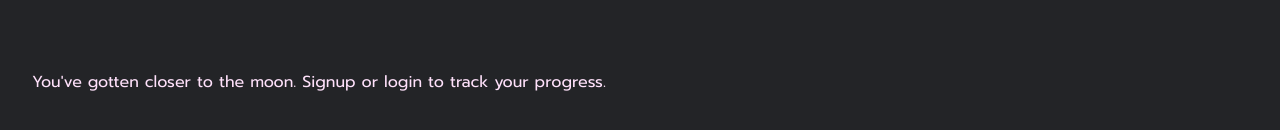
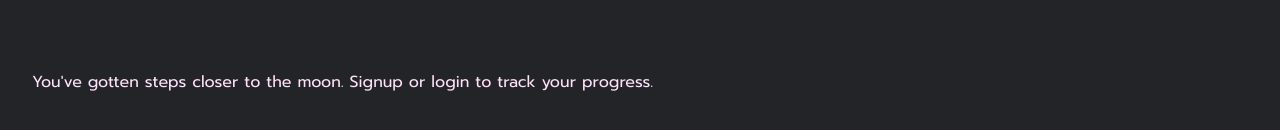
Before and after one commit to arghmatey/to-the-moon, a React (Create React App) app: page / in a window 1280 px wide. Shown: the part 420-550 px from the top of the page. Built offline with nearby package versions, Linux system fonts and the light colour scheme.

Commit message:
Display guest inputted steps

```diff
--- a/src/components/Progress.js
+++ b/src/components/Progress.js
@@ -7,7 +7,7 @@ const StepForm = ({user, steps}) => {
             {user ?
                 <div>You're {steps} steps closer to the moon!</div>
             :
-                <div>You've gotten {steps} closer to the moon. Signup or login to track your progress.</div>
+                <div>You've gotten {steps} steps closer to the moon. Signup or login to track your progress.</div>
             }
         </section>
     )
```
